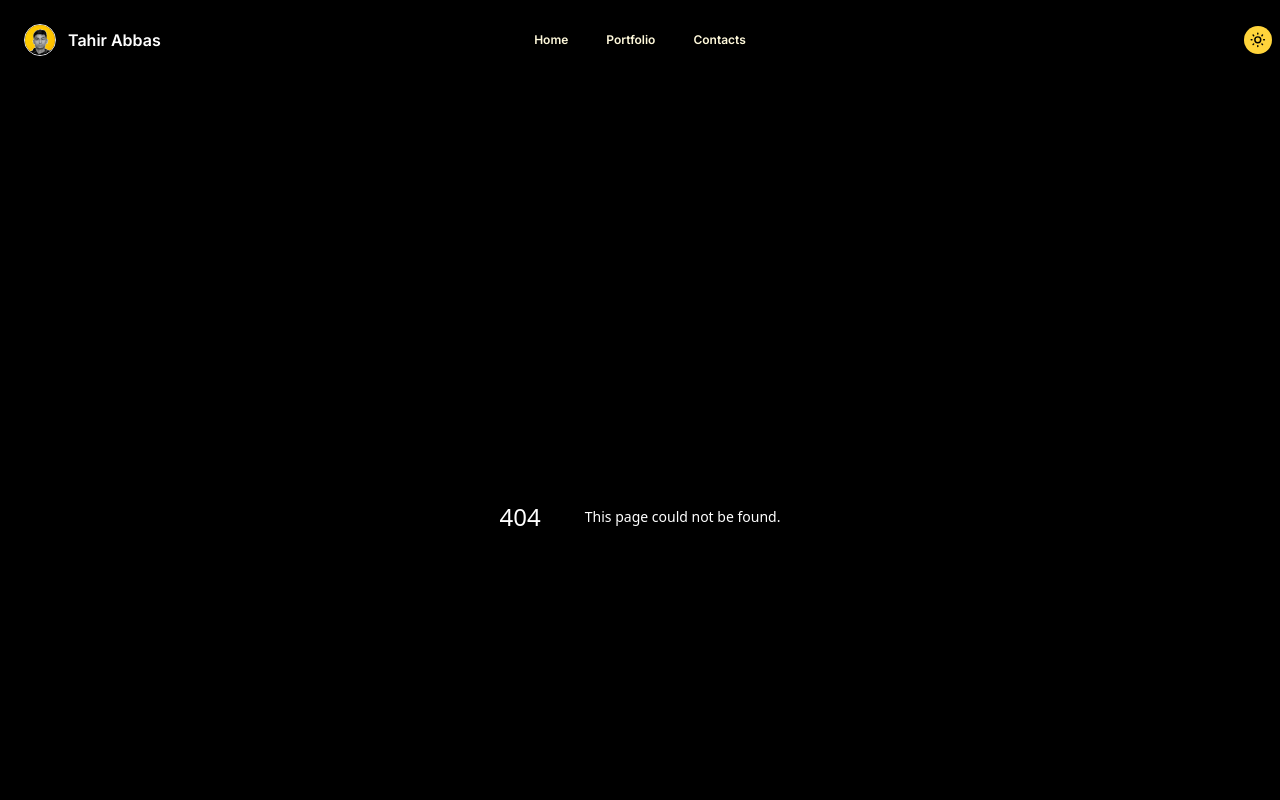
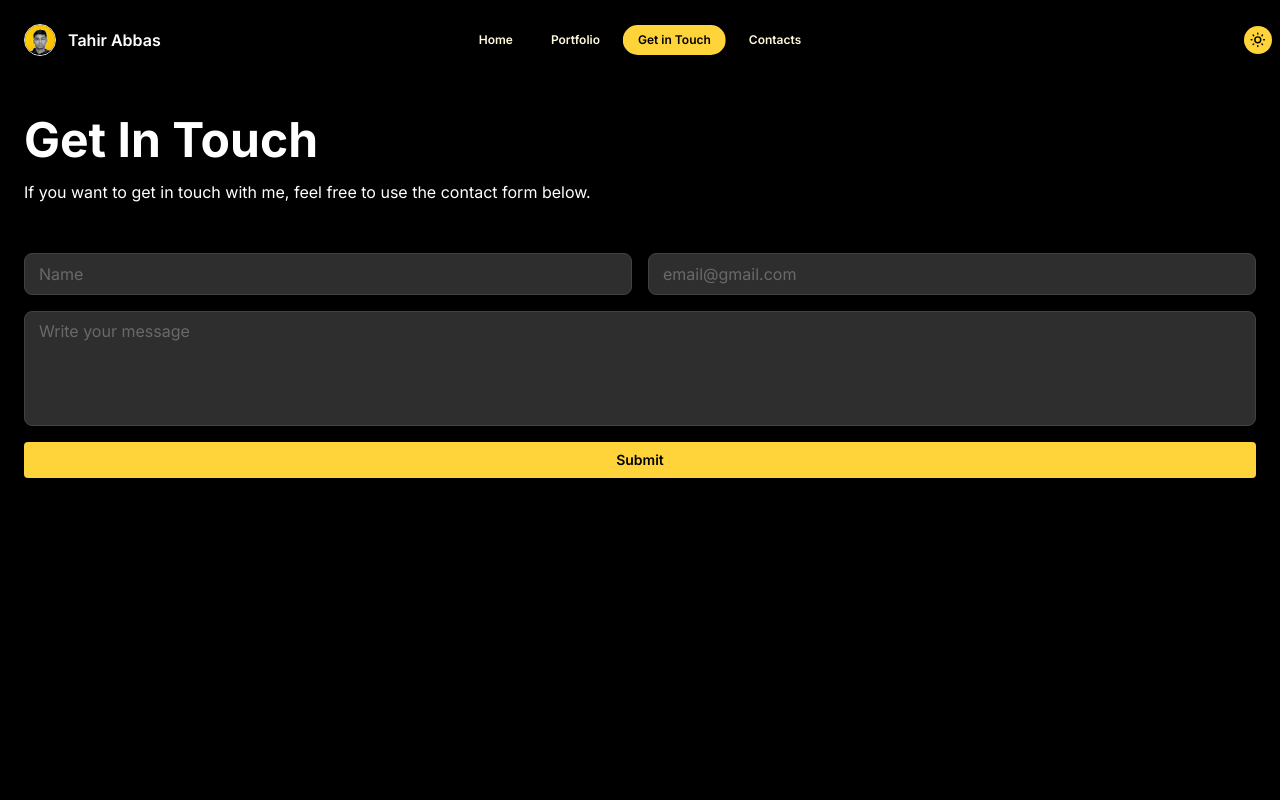
Before and after one commit to tahirabbas11/portfolio-web, a Next.js app: page /get-in-touch in a window 1280 px wide. Before the commit this address had no page. Shown: the top 800 px of the page. Built offline with nearby package versions, Linux system fonts and the light colour scheme.

Commit message:
contact form

```diff
--- a/package.json
+++ b/package.json
@@ -11,6 +11,7 @@
   "dependencies": {
     "@mantine/core": "7.10.1",
     "@mantine/dates": "7.10.1",
+    "@mantine/form": "^7.10.2",
     "@mantine/hooks": "7.10.1",
     "@mantine/notifications": "7.10.1",
     "@tabler/icons-react": "3.5.0",
--- /dev/null
+++ b/src/app/get-in-touch/page.tsx
@@ -0,0 +1,26 @@
+import { Metadata } from "next";
+
+import { PortfolioList } from "@/components/portfolio";
+import { Container } from "@/components/container";
+import ContactForm from "@/components/contactform";
+
+export const metadata: Metadata = {
+  title: "Portfolio",
+  description: "Portfolio of Tahir Abbas",
+};
+
+export default function Portfolio() {
+  let data: string = "get-in-touch";
+  return (
+    <Container>
+      <section className="mb-12">
+        <h2 className="mb-4 text-5xl font-bold">Get In Touch</h2>
+        <p>
+          If you want to get in touch with me, feel free to use the contact form
+          below.
+        </p>
+      </section>
+      <ContactForm Page={data}></ContactForm>
+    </Container>
+  );
+}
--- a/src/app/page.tsx
+++ b/src/app/page.tsx
@@ -5,13 +5,15 @@ import {
   IconBrandLinkedin,
   IconBrandGithub,
   IconBrandX,
+  IconMail,
+  IconBrandFacebook,
 } from "@tabler/icons-react";
 
 import { Highlight, HeroHighlight } from "@/components/hero-highlight";
 import { Meteors } from "@/components/meteors";
 import { Container } from "@/components/container";
 import { PortfolioCard } from "@/components/portfolio";
-
+import ContactForm from "@/components/contactform";
 // import photoYudis from "@/assets/images/photo_yudis.jpg";
 
 import { portfolioData } from "@/data/portfolio";
@@ -43,7 +45,7 @@ export default function Home() {
               </h1>
 
               <h2 className="mb-4 text-xl font-semibold lg:text-2xl">
-                Specializing in Node.js , Express.js, Next.JS, React, and React.
+                Specializing in Node.js , Express.js, Next.JS, and React.
               </h2>
 
               <p className="text-sm lg:text-base">
@@ -52,7 +54,10 @@ export default function Home() {
                 and React since 2017. I have created dozens of mobile apps and
                 websites for clients like governments and multinational
                 companies. */}
-                I aim to secure a place where I can gain knowledge and enhance my understandings and my experience by ensuring a responsible career and making full use of my qualifications and skills while significantly contributing for the organization&apos;s growth.
+                I aim to secure a place where I can gain knowledge and enhance
+                my understandings and my experience by ensuring a responsible
+                career and making full use of my qualifications and skills while
+                significantly contributing for the organization&apos;s growth.
               </p>
 
               {/* socials  */}
@@ -68,10 +73,7 @@ export default function Home() {
                   />
                 </Link>
 
-                <Link
-                  href={"https://github.com/tahirabbas11"}
-                  target="_blank"
-                >
+                <Link href={"https://github.com/tahirabbas11"} target="_blank">
                   <IconBrandGithub
                     size={35}
                     className="duration-200 hover:scale-150 hover:text-yellow-500"
@@ -156,8 +158,11 @@ export default function Home() {
 
         <div className="grid grid-cols-1 gap-8 lg:grid-cols-4">
           {skills.map((skill) => (
-    <div key={skill.name} className="flex flex-col justify-center space-y-4">
-      <div className="flex space-x-4 items-center">
+            <div
+              key={skill.name}
+              className="flex flex-col justify-center space-y-4"
+            >
+              <div className="flex items-center space-x-4">
                 <div className="flex h-12 w-12 flex-shrink-0 items-center justify-center overflow-clip rounded-lg bg-transparent">
                   <img
                     src={skill.logo}
@@ -175,9 +180,6 @@ export default function Home() {
             </div>
           ))}
         </div>
-
-
-
 
         {/* go to Github button */}
         {/* <Link
@@ -213,6 +215,63 @@ export default function Home() {
           ))}
         </div>
       </Container>
+      {/* Contact Form
+<Container className="space-y-12 overflow-hidden rounded-lg border-2 border-[#eaeaea] bg-zinc-50 p-4 dark:border dark:border-neutral-600 dark:bg-zinc-900">
+  <div className="space-y-4">
+    <h2 className="text-2xl font-bold lg:text-4xl">Contact Me</h2>
+    <form className="space-y-4">
+      <div className="grid grid-cols-1 gap-4 sm:grid-cols-2">
+        <div>
+          <label htmlFor="name" className="block text-sm font-medium text-gray-700 dark:text-gray-300">
+            Name
+          </label>
+          <input
+            type="text"
+            id="name"
+            name="name"
+            placeholder=" Name"
+            className="mt-1 block w-full rounded-md border-gray-300 shadow-sm focus:border-yellow-500 focus:ring focus:ring-yellow-500 focus:ring-opacity-50 bg-white dark:bg-[#2E2E2E] dark:border-gray-700 dark:focus:border-yellow-500 dark:focus:ring-yellow-500"
+          />
+        </div>
+        <div>
+          <label htmlFor="email" className="block text-sm font-medium text-gray-700 dark:text-gray-300">
+            Email
+          </label>
+          <input
+            type="email"
+            id="email"
+            name="email"
+            placeholder=" email@gmail.com"
+            className="mt-1 block w-full rounded-md border-gray-300 shadow-sm focus:border-yellow-500 focus:ring focus:ring-yellow-500 focus:ring-opacity-50 bg-white dark:bg-[#2E2E2E] dark:border-gray-700 dark:focus:border-yellow-500 dark:focus:ring-yellow-500"
+          />
+        </div>
+      </div>
+      <div>
+        <label htmlFor="message" className="block text-sm font-medium text-gray-700 dark:text-gray-300">
+          Message
+        </label>
+        <textarea
+          id="message"
+          name="message"
+          rows="4"
+          placeholder=" Write your message"
+          className="mt-1 block w-full rounded-md border-gray-300 shadow-sm focus:border-yellow-500 focus:ring focus:ring-yellow-500 focus:ring-opacity-50 bg-white dark:bg-[#2E2E2E] dark:border-gray-700 dark:focus:border-yellow-500 dark:focus:ring-yellow-500"
+        ></textarea>
+      </div>
+      <div>
+        <button
+          type="submit"
+          className="w-full rounded-lg bg-yellow-500 py-2 px-4 font-semibold text-white shadow-md hover:bg-yellow-600 focus:outline-none focus:ring-2 focus:ring-yellow-500 focus:ring-opacity-50"
+        >
+          Submit
+        </button>
+      </div>
+    </form>
+  </div>
+</Container> */}
+      <Container className="space-y-12 overflow-hidden rounded-lg border-2 border-[#eaeaea] bg-zinc-50 p-4 dark:border dark:border-neutral-600 dark:bg-zinc-900">
+        <ContactForm></ContactForm>
+      </Container>
     </div>
   );
 }
--- a/src/components/appshell.tsx
+++ b/src/components/appshell.tsx
@@ -136,6 +136,23 @@ export function DefaultAppShell({ children }: { children: React.ReactNode }) {
               >
                 Blogs
               </Button> */}
+
+              <Button
+                component={Link}
+                href="/get-in-touch"
+                size="xs"
+                radius="xl"
+                variant={
+                  pathname.startsWith("/get-in-touch") ? "filled" : "subtle"
+                }
+                classNames={{
+                  label: "text-black dark:text-inherit",
+                }}
+                // onClick={handleContacts}
+              >
+                Get in Touch
+              </Button>
+
               <Button
                 component={Link}
                 href="#contacts"
@@ -166,11 +183,19 @@ export function DefaultAppShell({ children }: { children: React.ReactNode }) {
         />
 
         <NavLink
-          label="Projects"
+          label="Portfolio"
           onClick={toggle}
           component={Link}
           href="/portfolio"
           active={pathname.startsWith("/portfolio")}
+        />
+
+        <NavLink
+          label="Get in Touch"
+          onClick={toggle}
+          component={Link}
+          href="/get-in-touch"
+          active={pathname.startsWith("/get-in-touch")}
         />
 
         {/* <NavLink
--- /dev/null
+++ b/src/components/contactform.tsx
@@ -0,0 +1,93 @@
+"use client";
+
+import { TextInput, Textarea, Button, Container } from "@mantine/core";
+import {
+  useForm,
+  isNotEmpty,
+  isEmail,
+  isInRange,
+  hasLength,
+  matches,
+} from "@mantine/form";
+
+export default function ContactForm({ Page }: { Page: string }) {
+  const form = useForm({
+    initialValues: {
+      name: "",
+      email: "",
+      message: "",
+    },
+    validate: {
+      name: isNotEmpty("Name is required"),
+      message: isNotEmpty("Message is required"),
+      email: isEmail("Invalid email address"),
+    },
+  });
+
+  const handleSubmitContactForm = (values: {
+    name: string;
+    email: string;
+    message: string;
+  }) => {
+    console.log(values);
+  };
+
+  return (
+    <div className="space-y-4">
+      {!Page && <h2 className="text-2xl font-bold lg:text-4xl">Contact Me</h2>}
+      <form
+        onSubmit={form.onSubmit(handleSubmitContactForm)}
+        className="space-y-4"
+      >
+        <div className="grid grid-cols-1 gap-4 sm:grid-cols-2">
+          <TextInput
+            // label="Name"
+            placeholder="Name"
+            radius="md"
+            size="md"
+            withAsterisk
+            key={form.key("name")}
+            {...form.getInputProps("name")}
+            // error={form.errors.name}
+            classNames={{
+              input: "bg-white dark:bg-[#2E2E2E] placeholder-gray-400",
+            }}
+          />
+          <TextInput
+            // label="Email"
+            placeholder="email@gmail.com"
+            type="email"
+            radius="md"
+            size="md"
+            withAsterisk
+            {...form.getInputProps("email")}
+            error={form.errors.email}
+            classNames={{
+              input: "bg-white dark:bg-[#2E2E2E] placeholder-gray-400",
+            }}
+          />
+        </div>
+        <Textarea
+          //   label="Message"
+          placeholder="Write your message"
+          radius="md"
+          size="md"
+          rows={4}
+          withAsterisk
+          {...form.getInputProps("message")}
+          error={form.errors.message}
+          classNames={{
+            input: "bg-white dark:bg-[#2E2E2E] placeholder-gray-400",
+          }}
+        />
+        <Button
+          type="submit"
+          fullWidth
+          className="bg-yellow-500 hover:bg-yellow-600"
+        >
+          Submit
+        </Button>
+      </form>
+    </div>
+  );
+}
```
Lines whose indentation alone changed are shown as unchanged.
